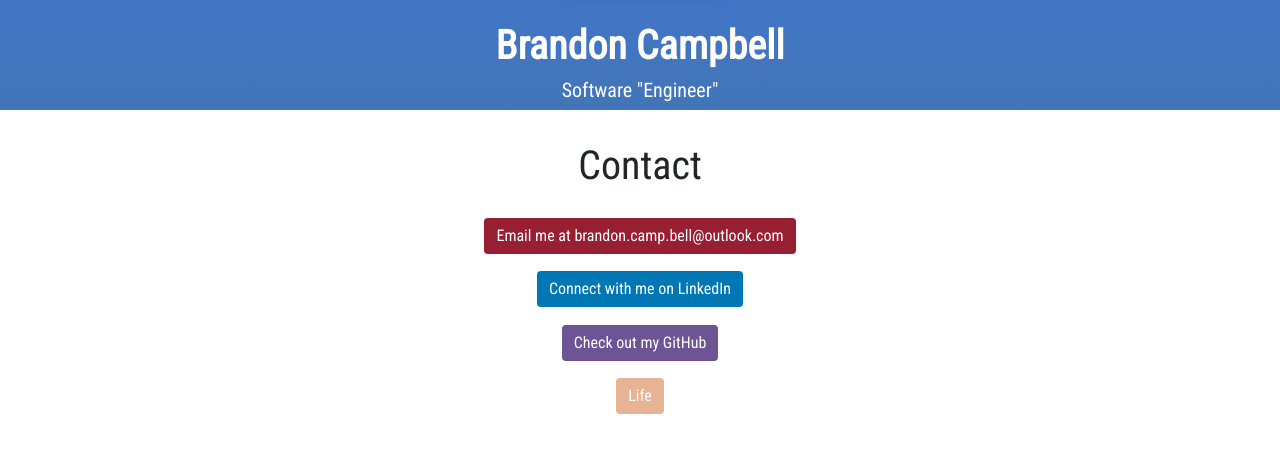
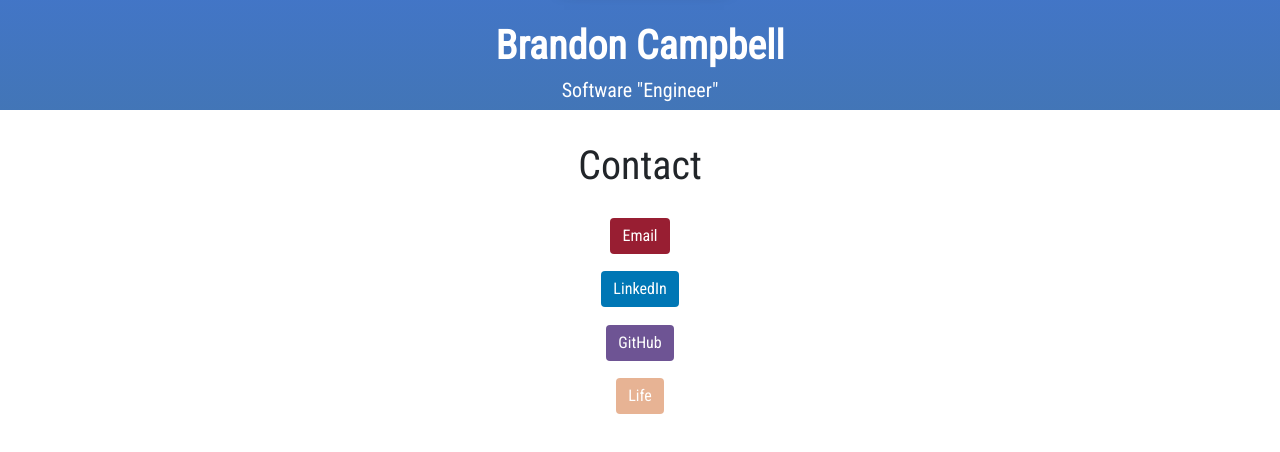
Before and after one commit to brcamp13/brcamp13.github.io, a website: page index.html in a window 1280 px wide. Shown: the part 338-790 px from the top of the page. Drawn offline with nearby package versions, Linux system fonts and the light colour scheme.

Commit message:
De-corporate buttons

```diff
--- a/index.html
+++ b/index.html
@@ -49,15 +49,15 @@
 					<h1 id = "contactLead" align = "center">Contact</h1>
 
 					<a href="mailto:brandon.camp.bell@outlook.com" style = "text-decoration: none">
-					<button type="button" class="btn btn-primary" id = "emailButton">Email me at brandon.camp.bell@outlook.com</button></a>
+					<button type="button" class="btn btn-primary" id = "emailButton">Email</button></a>
 					<br>
 
 					<a href="https://www.linkedin.com/in/brandon-m-cbell/" style = "text-decoration: none">
-					<button type="button" class="btn btn-primary" id = "linkedinButton">Connect with me on LinkedIn</button></a>
+					<button type="button" class="btn btn-primary" id = "linkedinButton">LinkedIn</button></a>
 					<br>
 
 					<a href="https://www.github.com/brcamp13" style = "text-decoration: none">
-					<button type="button" class="btn btn-primary" id = "githubButton">Check out my GitHub</button></a>
+					<button type="button" class="btn btn-primary" id = "githubButton">GitHub</button></a>
 					<br>
 
 					<a href = "https://vsco.co/bmcbell/gallery" style = "text-decoration: none">
```
